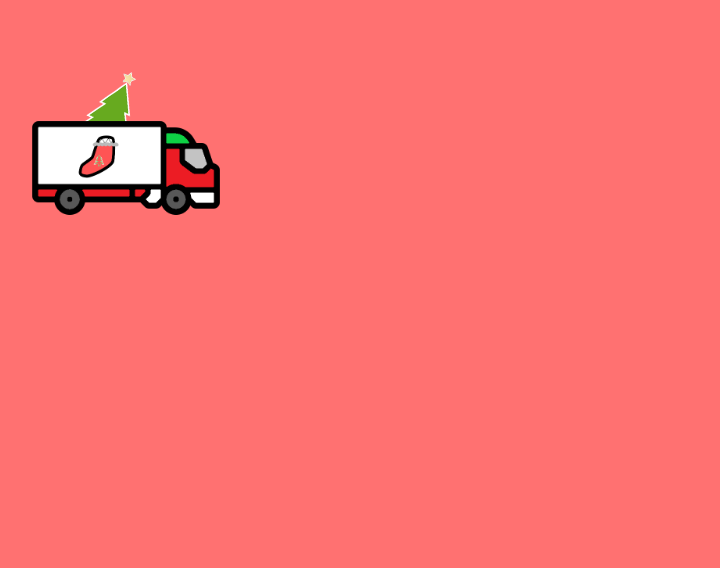
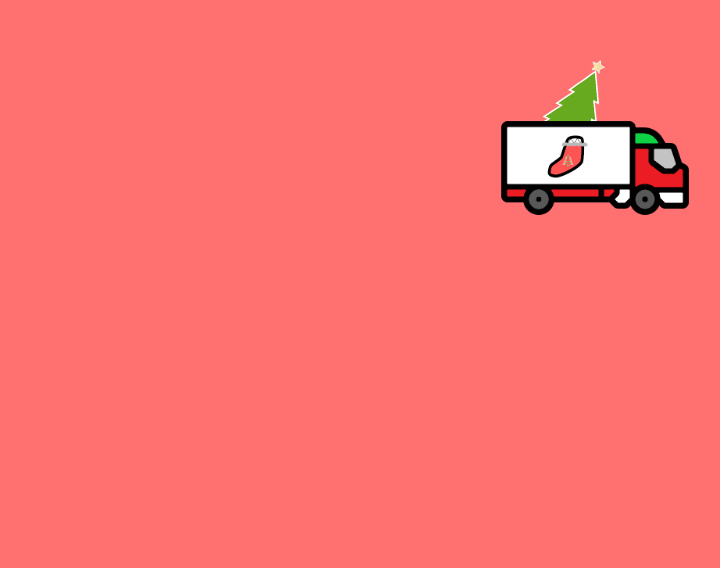
Before and after one commit to AndriyStep12/YalynkaShop, a React (Create React App) app: page / in a window 1280 px wide. Shown: the part 232-800 px from the top of the page, without its empty margins (514-1234 px from the left). Built offline with nearby package versions, Linux system fonts and the light colour scheme; a web font is replaced by a local one.

Commit message:
load page update

```diff
--- a/src/LoadingPage/Loading.css
+++ b/src/LoadingPage/Loading.css
@@ -10,8 +10,6 @@
     justify-content: center;
     align-items: center;
     transition: 1s;
-    animation: 8s infinite animateLoading;
-    animation-iteration-count: 2;
 }
 
 .razom{
@@ -27,7 +25,6 @@
     align-items: center;
     animation: 8s infinite animateCar;
     transition: 1s;
-    animation-iteration-count: 2;
 }
 
 .box-treePng img{
@@ -49,19 +46,53 @@
     margin-left: -50px;
     z-index: 0;
     animation: 8s infinite animateTree;
-    animation-iteration-count: 2;
 }
 
-@keyframes animateLoading{
+@keyframes animateTree{
     0%{
+        top: -14vh;
+        display: none;
+    }
+
+    10%{
+        top: -14vh;
         display: flex;
     }
 
-    99%{
-        display: flex;
+    40%{
+        top: 36vh;
+    }
+
+    60%{
+        top: 36vh;
+        display: none;
+    }
+}
+
+@keyframes animateCar{
+    0%{
+        margin-left: -100%;
+        transition: 1s;
+    }
+
+    30%{
+        margin-left: 0%;
+        transition: 1s;
+    }
+
+    30%{
+        margin-left: 0%;
+        transition: 1s;
+    }
+
+    50%{
+        margin-left: 0%;
+        transition: 1s;
     }
 
     100%{
+        margin-left: 115%;
+        transition: 1s;
         display: none;
     }
 }
```
